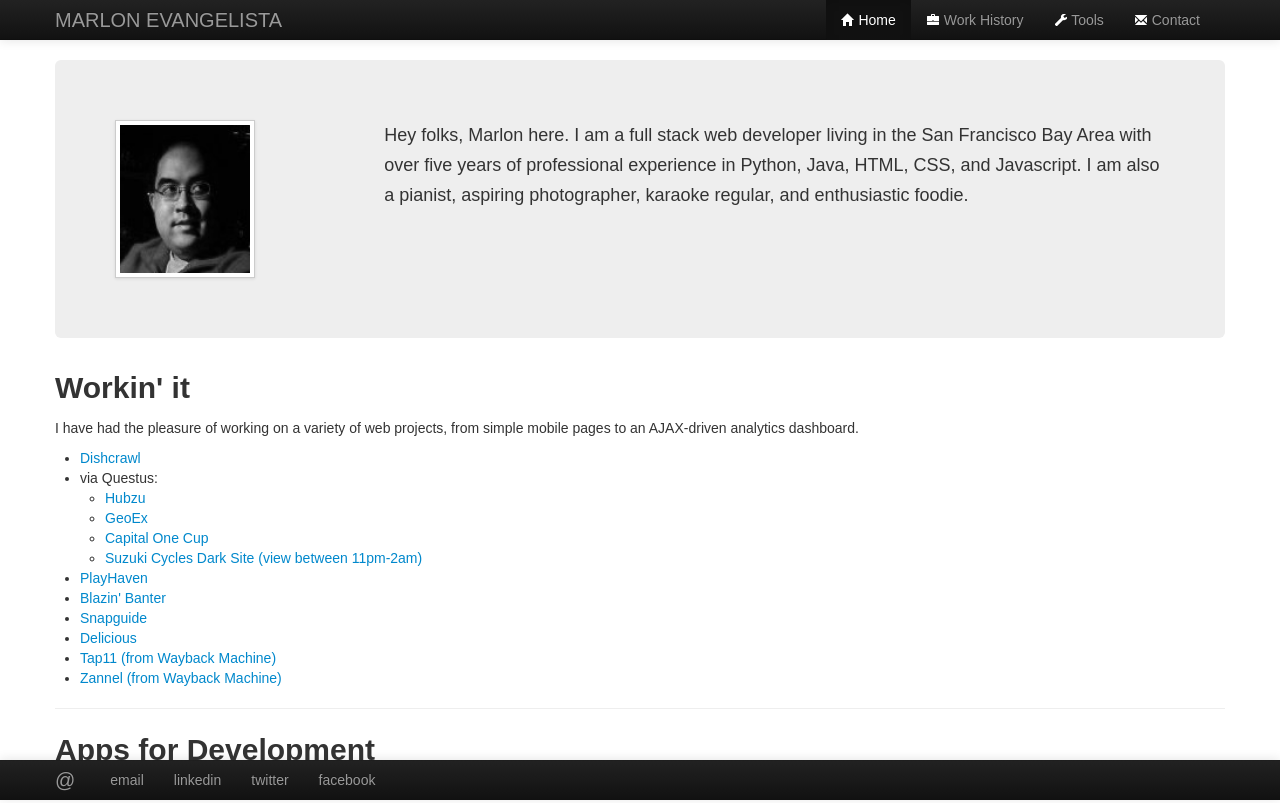
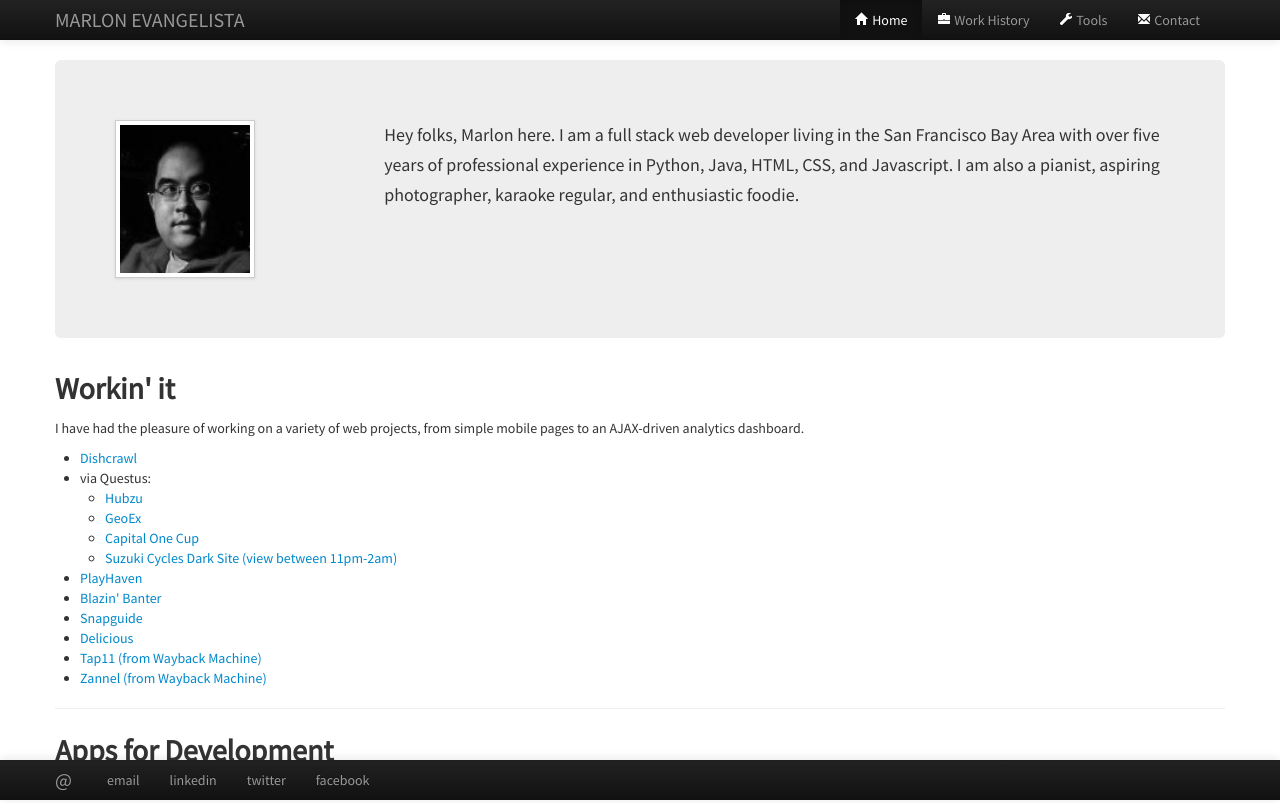
Before and after one commit to MForMarlon/mformarlon.github.io, a plain HTML site: page index.html in a window 1280 px wide. Shown: the top 803 px of the page. Drawn offline with nearby package versions, Linux system fonts and the light colour scheme.

Commit message:
Update font.

```diff
--- a/css/site.css
+++ b/css/site.css
@@ -1,4 +1,4 @@
 body {
-    font-family: 'Average Sans', sans-serif;
+    font-family: 'Source Sans Pro', sans-serif;
     padding: 60px 0;
 }
```
